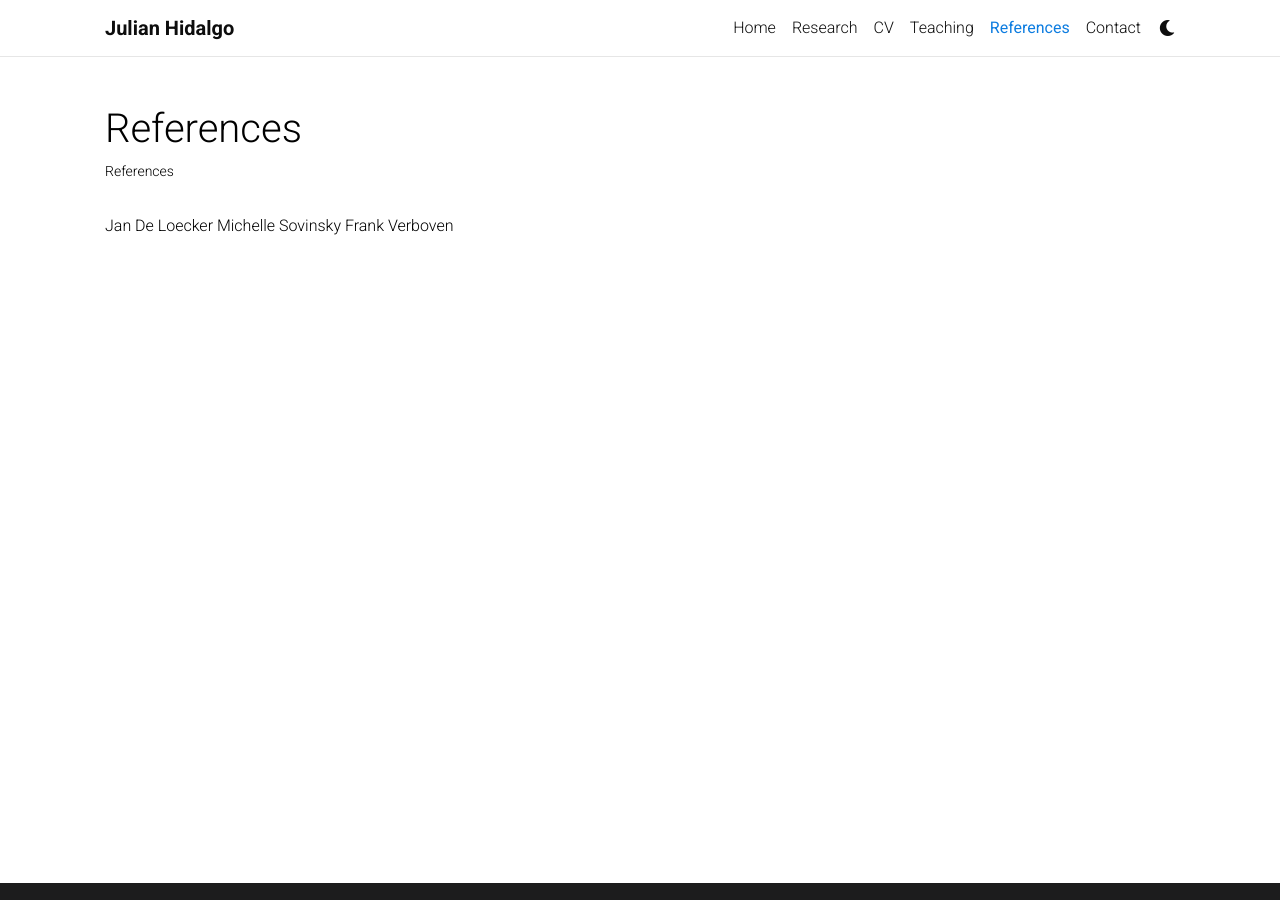
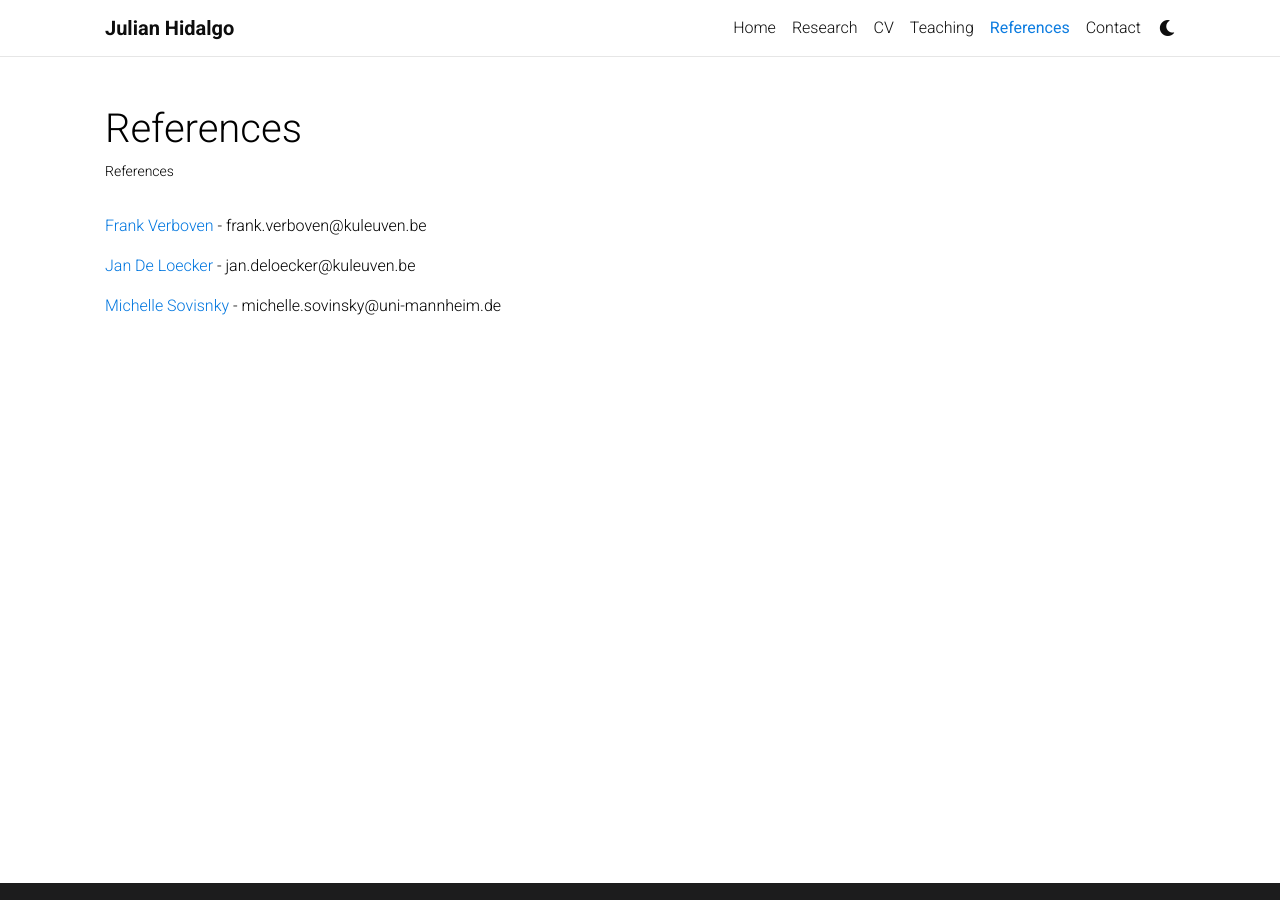
Before and after one commit to JulianHidalgoRodriguez/JulianHidalgoRodriguez.github.io, a Jekyll site: the page built from _pages/references.md, in a window 1280 px wide. Built offline with Jekyll 4.4.1, drawn with Linux system fonts in a browser that asks for light colours; comment, search, counter and statistics services are not loaded; a style sheet for code colours, icons or effects is not loaded.

Commit message:
Update references.md

```diff
--- a/_pages/references.md
+++ b/_pages/references.md
@@ -7,6 +7,8 @@ nav: true
 nav_order: 4
 ---
 
-Jan De Loecker
-Michelle Sovinsky
-Frank Verboven
+<a href="https://sites.google.com/site/frankverbo/home">Frank Verboven</a> - frank.verboven@kuleuven.be
+
+<a href="https://sites.google.com/site/deloeckerjan/">Jan De Loecker</a> -  jan.deloecker@kuleuven.be
+
+<a href="https://www.vwl.uni-mannheim.de/sovinsky/">Michelle Sovisnky</a> - michelle.sovinsky@uni-mannheim.de
```
